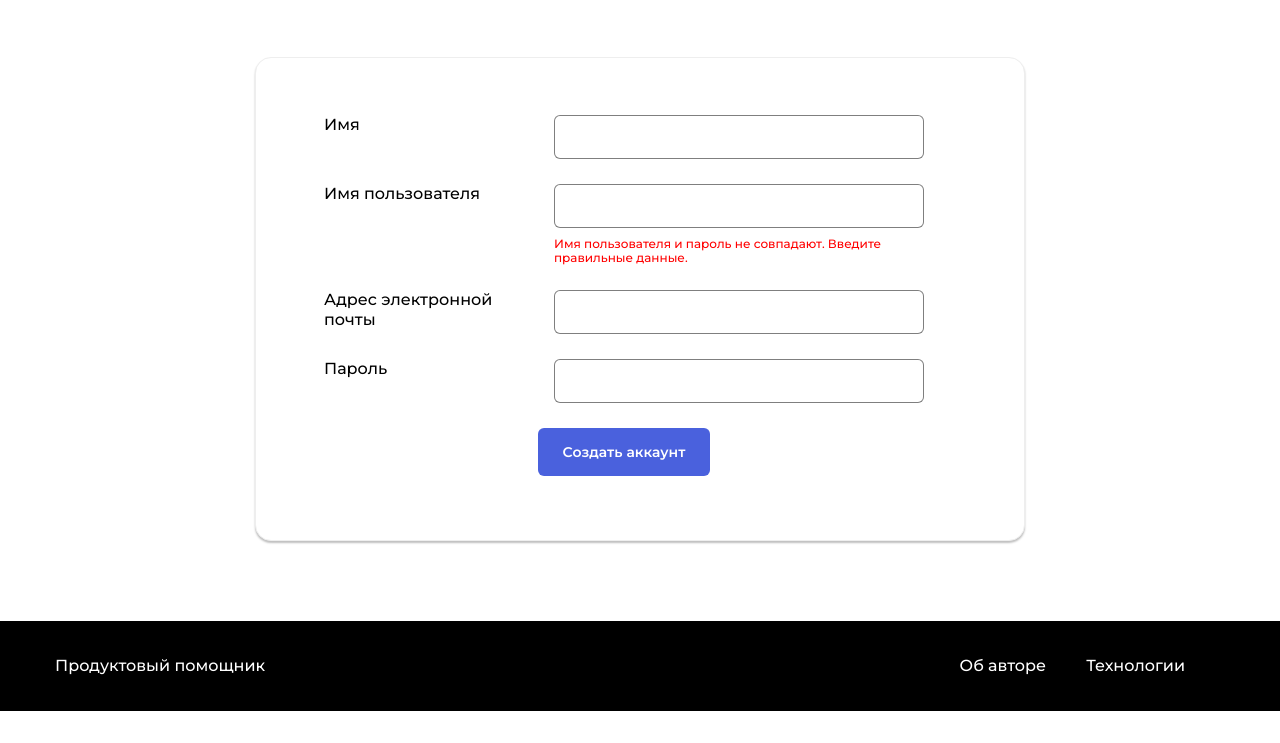
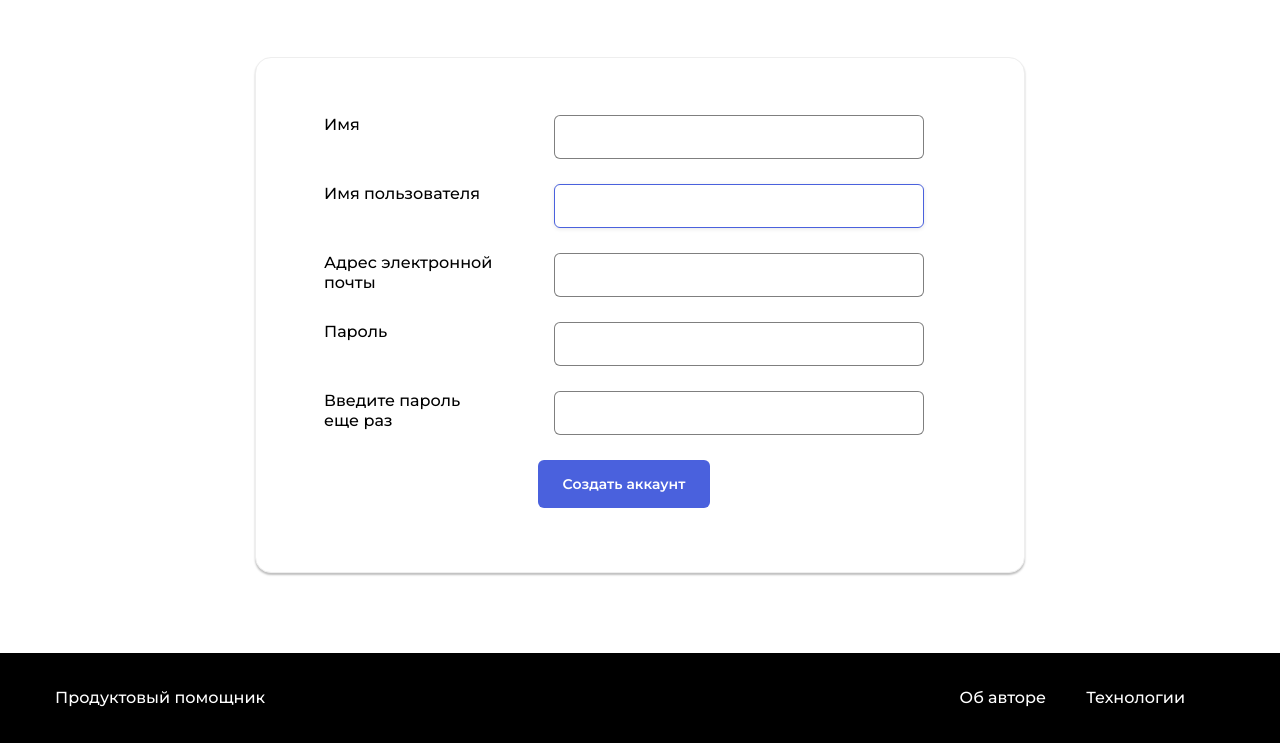
Before and after one commit to vostavhy/foodgram-project, a Django app: page /auth/signup/ in a window 1280 px wide. Shown: the part 201-944 px from the top of the page. Before the commit the page ends 912 px from the top, so only its background shows below. Run offline with Django 3.2, Linux system fonts and the light colour scheme.

Commit message:
добавил signup.html

```diff
--- a/users/templates/registration/signup.html
+++ b/users/templates/registration/signup.html
@@ -14,34 +14,48 @@
                 {% csrf_token %}
 
                 <div class="form__group">
-                    <label for="id_first_name" class="form__label">Имя</label>
+                    <label for="{{ form.first_name.id_for_label }}" class="form__label">Имя</label>
                     <div class="form__field-group">
-                        <input type="text" name="first_name" id="id_first_name" class="form__input">
+
+                        {{ form.first_name|addclass:"form__input" }}
+                        {# <input type="text" name="first_name" id="id_first_name" class="form__input"> #}
+
+                        <span class="form__error">{{ form.first_name.errors }}</span>
+                    </div>
+                </div>
+
+                <div class="form__group">
+                    <label for="{{ form.username.id_for_label }}" class="form__label">Имя пользователя</label>
+                    <div class="form__field-group">
+                        {{ form.username|addclass:"form__input" }}
+                        <span class="form__error">{{ form.username.errors }}</span>
+                    </div>
+                </div>
+
+                <div class="form__group">
+                    <label for="{{ form.email.id_for_label }}" class="form__label">Адрес электронной почты</label>
+                    <div class="form__field-group">
+                        {{ form.email|addclass:"form__input" }}
+                        <span class="form__error">{{ form.email.errors }}</span>
+                    </div>
+                </div>
+
+                <div class="form__group">
+                    <label for="{{ form.password1.id_for_label }}" class="form__label">Пароль</label>
+                    <div class="form__field-group">
+                        {{ form.password1|addclass:"form__input" }}
                         <span class="form__error"></span>
                     </div>
                 </div>
+
                 <div class="form__group">
-                    <label for="id_username" class="form__label">Имя пользователя</label>
+                    <label for="{{ form.password2.id_for_label }}" class="form__label">Введите пароль еще раз</label>
                     <div class="form__field-group">
-                        <input type="text" name="username" id="id_username" class="form__input">
-                        <span class="form__error">Имя пользователя и пароль не совпадают. Введите правильные данные.
-                        </span>
-                    </div>
-                </div>
-                <div class="form__group">
-                    <label for="id_email" class="form__label">Адрес электронной почты</label>
-                    <div class="form__field-group">
-                        <input type="email" name="email" id="id_email" class="form__input">
+                        {{ form.password2|addclass:"form__input" }}
                         <span class="form__error"></span>
                     </div>
                 </div>
-                <div class="form__group">
-                    <label for="id_password" class="form__label">Пароль</label>
-                    <div class="form__field-group">
-                        <input type="password" name="password" id="id_password" class="form__input">
-                        <span class="form__error"></span>
-                    </div>
-                </div>
+
                 <div class="form__footer">
                     <button class="button button_style_blue">Создать аккаунт</button>
                 </div>
```
Also changed, not shown: foodgram/settings.py (+5 -4 lines), users/views.py (line endings or trailing spaces), 1 other file.
